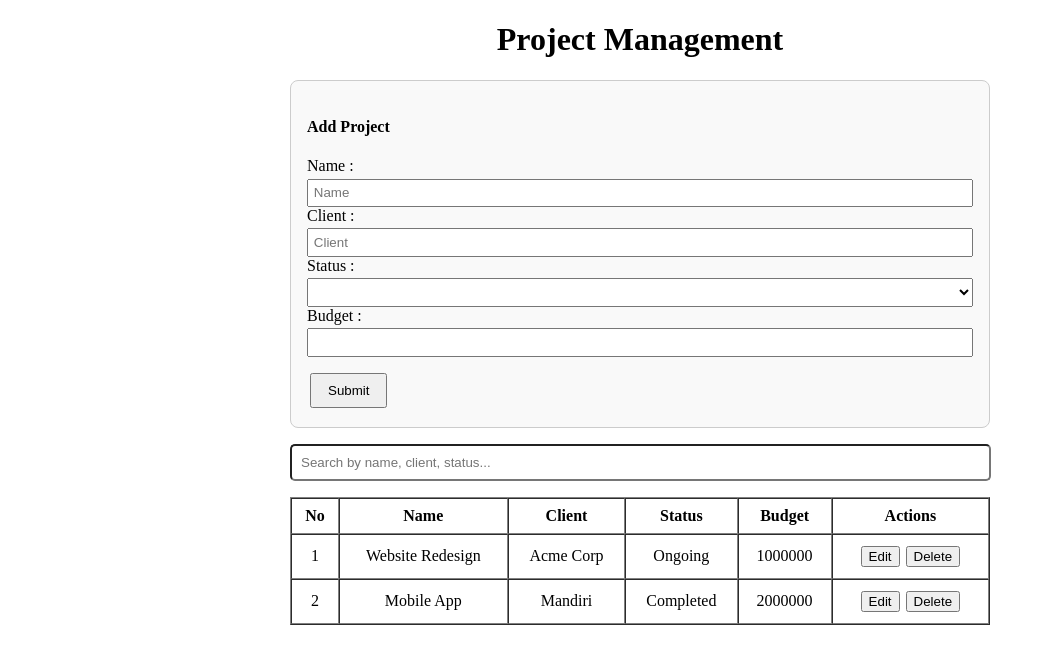
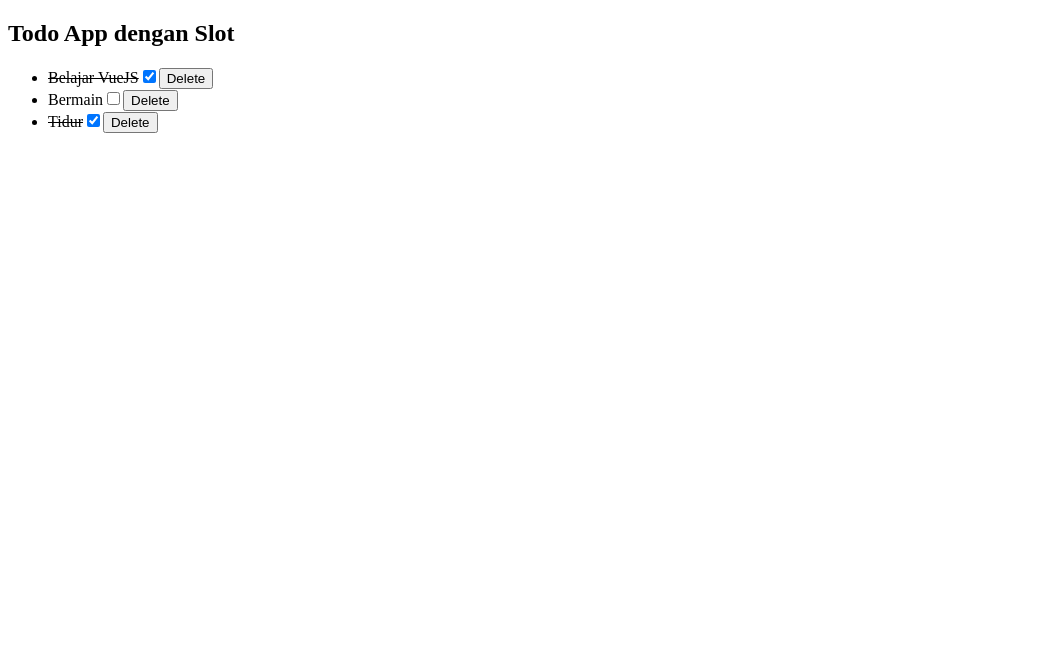
Before and after one commit to fadliEv/learn-vue-composition, a Vue app: page / in a window 1280 px wide. Shown: the top 664 px of the page, without its empty margins (0-1046 px from the left). Built offline with nearby package versions, Linux system fonts and the light colour scheme.

Commit message:
ive finished learn about template ref

```diff
--- a/src/App.vue
+++ b/src/App.vue
@@ -8,15 +8,16 @@
 // import Index from './lifecycle/Index.vue'
 // import Index from './todo/Index.vue'
 // import ProductManagement from './bab-2/extract-component/props-emits/ProductManagement.vue';
-import ProjectMagement from './bab-2/extract-component/props-emits/v-4/ProjectManagement.vue';
 // import ParentComponent from './bab-2/extract-component/provide-inject/ParentComponent.vue';
 // import ParentComponent from './bab-2/extract-component/provide-inject/ParentComponent.vue';
-
+import TodoApp from './bab-2/slot/todo/TodoApp.vue';
 </script>
 
 <template>
   <!-- <ProductManagement/> -->
    <!-- <ParentComponent/> -->
     <!-- <Parent/> -->
-     <ProjectMagement/>
+     <!-- <ProjectMagement/> -->
+      <!-- <Parent/> -->
+       <TodoApp/>
 </template>
--- /dev/null
+++ b/src/bab-2/slot/todo/TodoApp.vue
@@ -0,0 +1,34 @@
+<script setup>
+import { ref } from "vue"
+import TodoList from './TodoList.vue'
+
+const todos = ref([
+    {id : 1, text : "Belajar VueJS", isCompleted : true},
+    {id : 2, text : "Bermain", isCompleted : false},
+    {id : 3, text : "Tidur", isCompleted : true}
+])
+
+const newTodo = ref("")
+
+function updateTodoStatus(item, checked) {
+    const confirmChange = confirm(`Apakah Anda yakin ingin mengubah status "${item.text}" menjadi ${checked ? 'Selesai' : 'Belum selesai'}?`)
+    if (confirmChange) {
+        item.isCompleted = checked
+    }
+}
+
+</script>
+
+
+<template>
+    <div class="container">
+        <h2>Todo App dengan Slot</h2>
+        <TodoList :items="todos">
+            <template #default="{item}">
+                    <span :style="{textDecoration : item.isCompleted ? 'line-through' : 'none'}">{{ item.text }}</span>
+                    <input type="checkbox" @change="e => updateTodoStatus(item,e.target.checked)" v-model="item.isCompleted">
+                    <button>Delete</button>
+            </template>
+        </TodoList>
+    </div>
+</template>
--- /dev/null
+++ b/src/bab-2/slot/todo/TodoList.vue
@@ -0,0 +1,21 @@
+<script setup>
+const props = defineProps({
+  items: Array
+})
+const emit = defineEmits(['toggle', 'delete'])
+
+function emitToggle(id, completed) {
+  emit('toggle', id, completed)
+}
+</script>
+
+<template>
+  <ul>
+    <li v-for="item in items" :key="item.id">
+      <!-- Scoped slot + emitToggle -->
+      <slot :item="item" :emitToggle="emitToggle">
+        {{ item.text }}
+      </slot>
+    </li>
+  </ul>
+</template>
```
Also changed, not shown: src/bab-2/slot/default/MyComponent.vue (added, +9 -0 lines), src/bab-2/slot/default/Parent.vue (added, +10 -0 lines), src/bab-2/slot/named/MyLayout.vue (added, +9 -0 lines), src/bab-2/slot/named/Parent.vue (added, +16 -0 lines), src/bab-2/slot/scoped/ItemList.vue (added, +16 -0 lines), src/bab-2/slot/scoped/Parent.vue (added, +11 -0 lines), src/bab-3/transition/TodoApp.vue (added).
